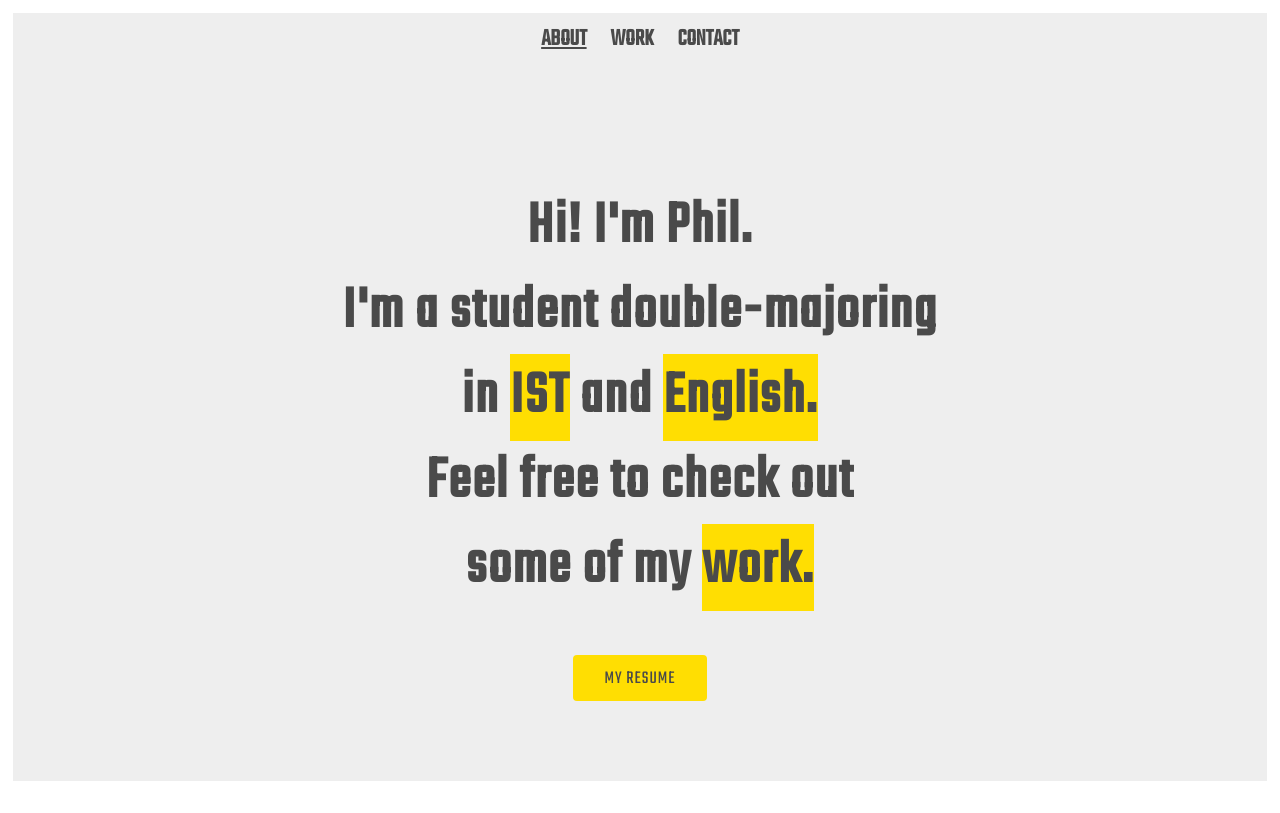
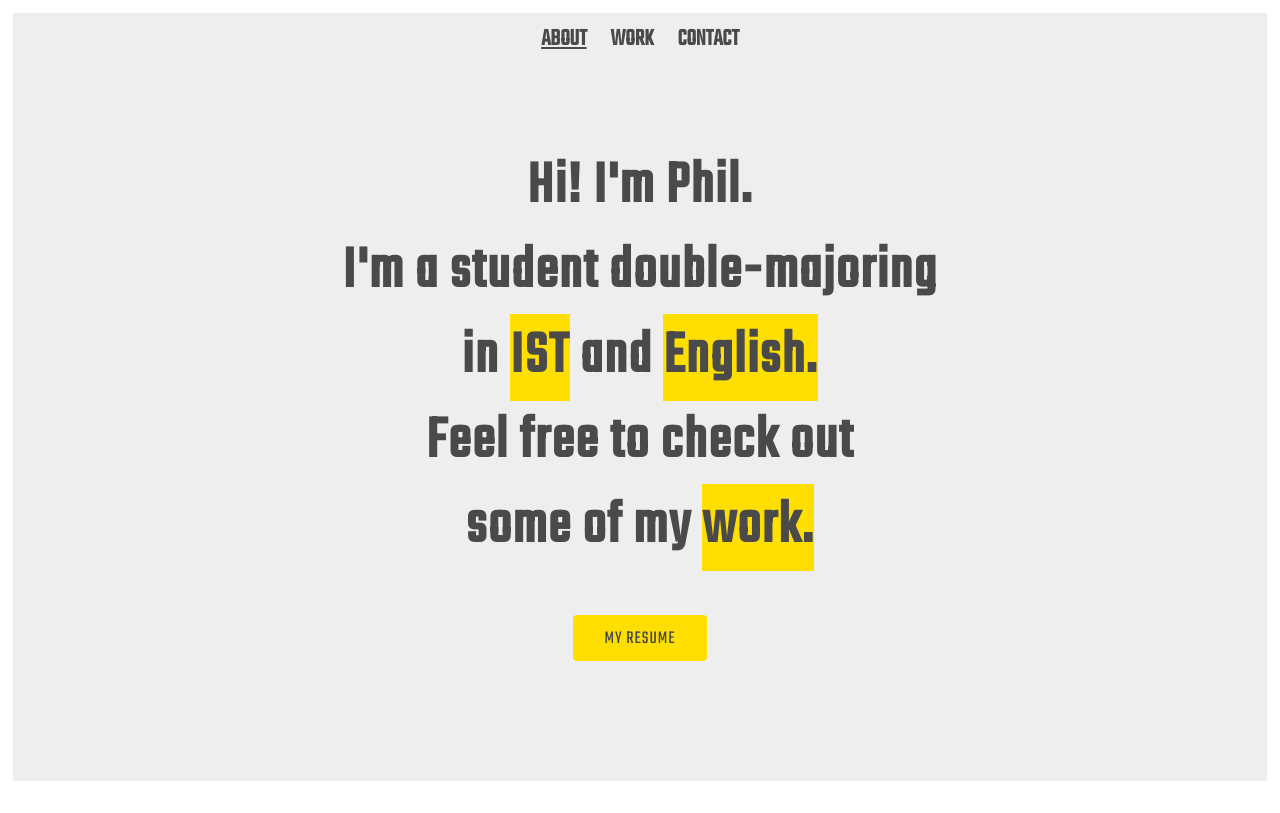
Before and after one commit to PChwistek/personal, a React (Create React App) app: page / in a window 1280 px wide. Built offline with nearby package versions, Linux system fonts and the light colour scheme.

Commit message:
some visuals

```diff
--- a/src/App.css
+++ b/src/App.css
@@ -43,7 +43,7 @@
 .greeting-container {
   height: 100%;
   display: flex;
-  padding: 15vh 10vw;
+  padding: 10vh 10vw;
   flex-direction: column;
   justify-content: center;
 }
```
